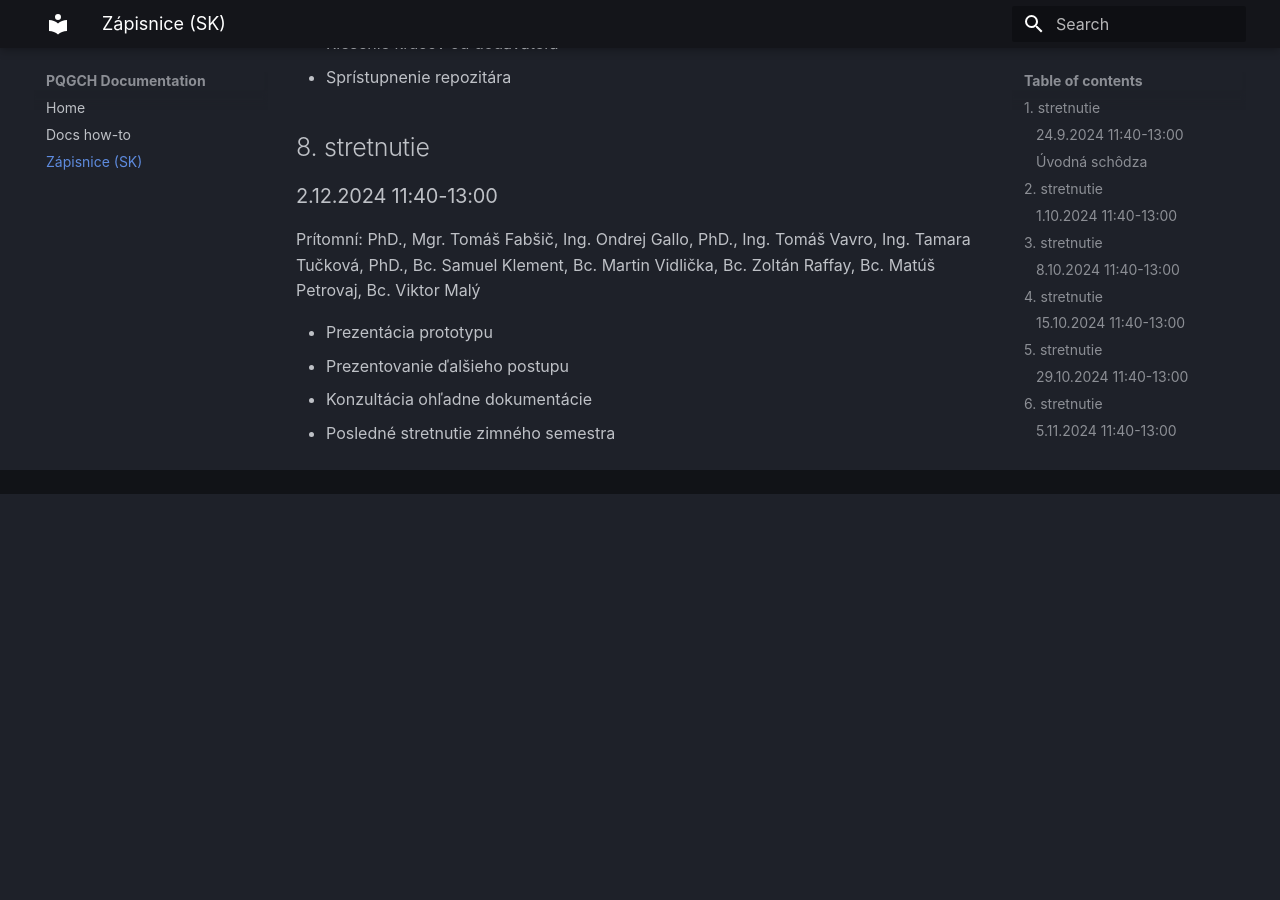
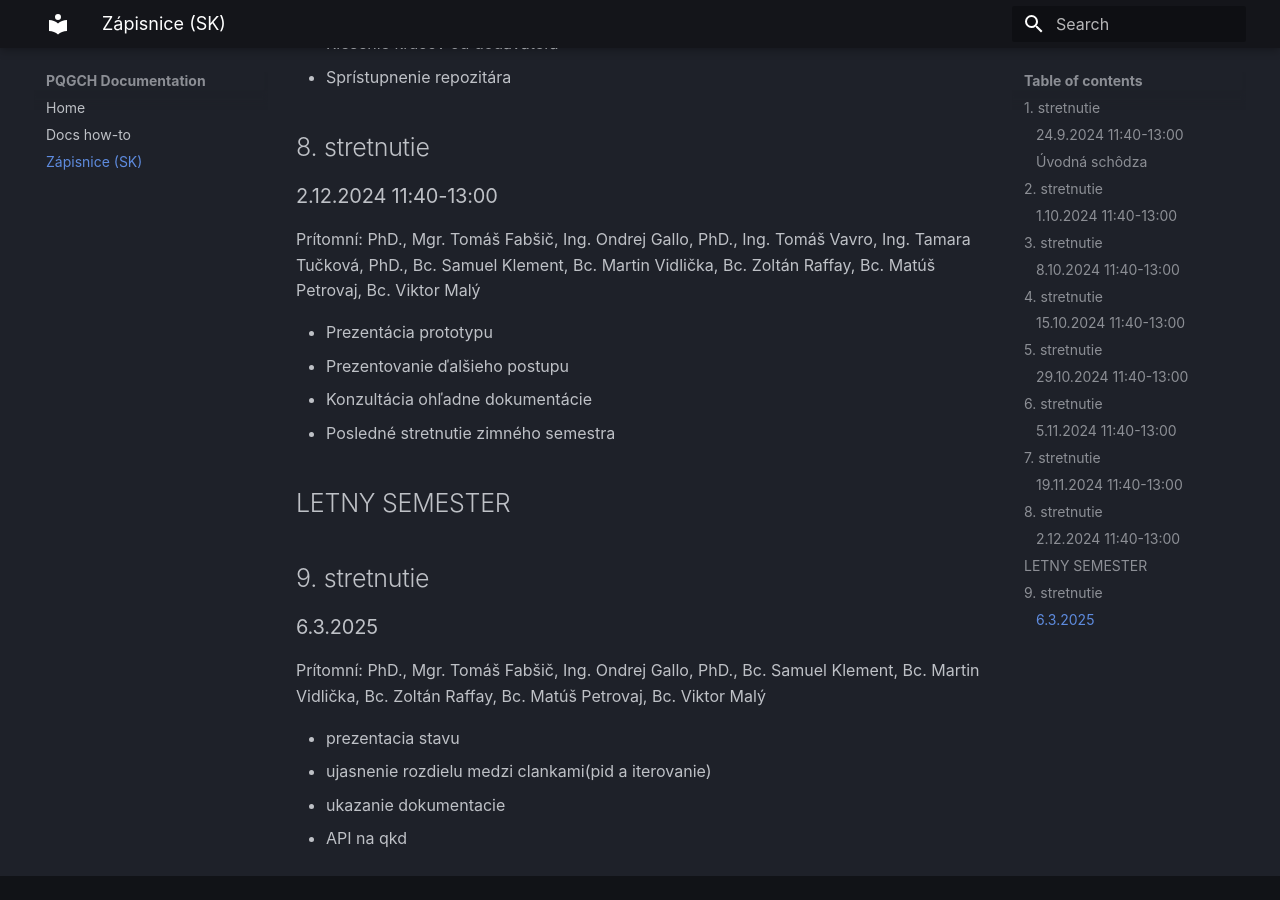
Before and after one commit to FEI-PQGCH/FEI-PQGCH.github.io, an MkDocs documentation site: the page built from docs/zapisnice.md, in a window 1280 px wide and 900 px high, scrolled down 2662 px. Built offline with MkDocs 1.6.1 and Material for MkDocs 9.7.7, drawn with Linux system fonts in a browser that asks for light colours; before the commit the page ends 3156 px from its top, so only the background shows below that.

Commit message:
9 zapasnica

```diff
--- a/docs/zapisnice.md
+++ b/docs/zapisnice.md
@@ -97,3 +97,18 @@ Prítomní:  PhD., Mgr. Tomáš Fabšič, Ing. Ondrej Gallo, PhD., Ing. Tomáš
 - Prezentovanie ďalšieho postupu
 - Konzultácia ohľadne dokumentácie
 - Posledné stretnutie zimného semestra
+
+
+## LETNY SEMESTER ##
+
+## 9. stretnutie
+
+### 6.3.2025
+
+
+Prítomní:  PhD., Mgr. Tomáš Fabšič, Ing. Ondrej Gallo, PhD., Bc. Samuel Klement, Bc. Martin Vidlička, Bc. Zoltán Raffay, Bc. Matúš Petrovaj, Bc. Viktor Malý
+
+- prezentacia stavu
+- ujasnenie rozdielu medzi clankami(pid a iterovanie)
+- ukazanie dokumentacie
+- API na qkd
```
Also changed, not shown: 1 other file.
